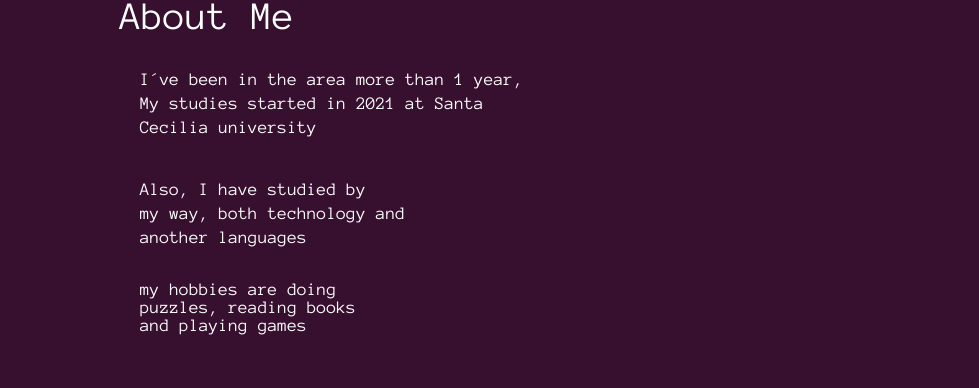
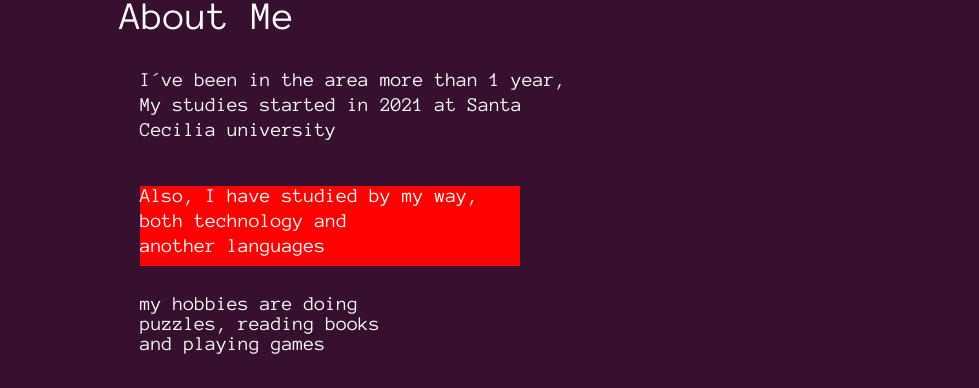
Before and after one commit to atir75/Portfolio-React, a React (Vite) app: page / in a window 1280 px wide. Shown: the part 893-1281 px from the top of the page, without its empty margins (0-979 px from the left). Built offline with nearby package versions, Linux system fonts and the light colour scheme.

Commit message:
wip(aboutme): fixing the texts

```diff
--- a/src/components/AboutMe/index.tsx
+++ b/src/components/AboutMe/index.tsx
@@ -5,7 +5,7 @@ export function AboutMe() {
         <><h1 className="title">About Me</h1>
         <h2 className="text1">I´ve been in the area more than 1 year,<p className="lineABT">
 My studies started in 2021 at Santa </p>Cecilia university</h2>
-        <h2 className="text2">Also, I have studied by <p className="lineABT2">my way, both technology and </p>another languages</h2>
+        <h2 className="text2">Also, I have studied by my way,<p className="lineABT2"> both technology and </p>another languages</h2>
         <h2 className="text3">my hobbies are doing puzzles, reading books and playing games</h2>
         </>
 
--- a/src/components/AboutMe/styles.css
+++ b/src/components/AboutMe/styles.css
@@ -6,12 +6,12 @@
 }
 
 .text1{
-    width: 400px;
+    width: 450px;
     height: 100px;
     font-family: 'Anonymous Pro', monospace;
     margin-left: 140px;
     margin-top: -100px;
-    font-size: 18px;
+    font-size: 20px;
     font-weight: 400;
 }
 
@@ -22,12 +22,13 @@
 }
 
 .text2{
-    width: 300px;
+    background-color: red;
+    width: 380px;
     height: 80px;
     font-family: 'Anonymous Pro', monospace;
     margin-left: 140px;
-    margin-top: -5px;
-    font-size: 18px;
+    margin-top: 4px;
+    font-size: 20px;
     font-weight: 400;
 }
 
@@ -43,7 +44,7 @@
     height: 80px;
     font-family: 'Anonymous Pro', monospace;
     margin-left: 140px;
-    margin-top: 20px;
-    font-size: 18px;
+    margin-top: 28px;
+    font-size: 20px;
     font-weight: 400;
 }
```
